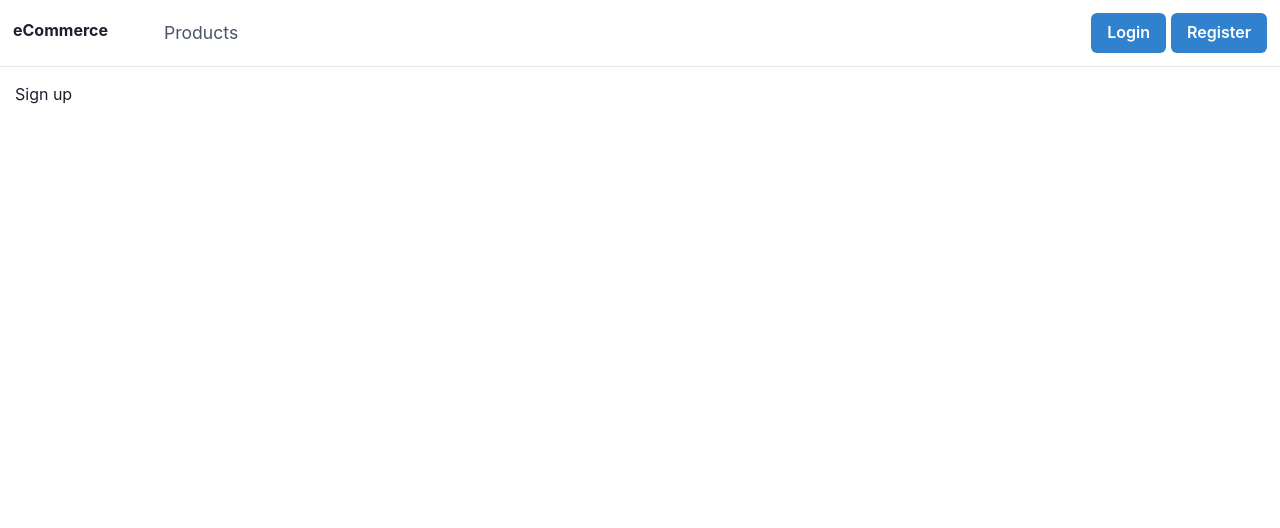
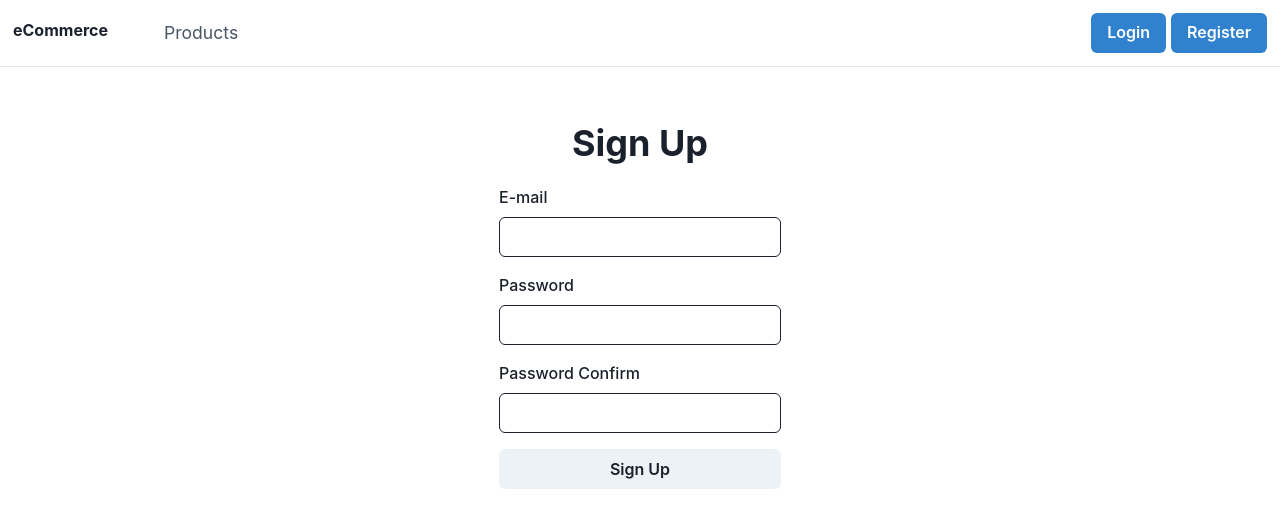
Before and after one commit to berksengul17/react-ecommerce-app, a React (Create React App) app in the folder client/: page /signup in a window 1280 px wide. Shown: the top 528 px of the page. Built offline with nearby package versions, Linux system fonts and the light colour scheme.

Commit message:
create sign up page

```diff
--- a/client/src/pages/Auth/SignUp/index.js
+++ b/client/src/pages/Auth/SignUp/index.js
@@ -1,5 +1,58 @@
+import React from "react";
+import {
+	Flex,
+	Box,
+	Heading,
+	FormControl,
+	FormLabel,
+	Input,
+	Button,
+} from "@chakra-ui/react";
+import { useFormik } from "formik";
+import validationSchema from "./validations";
+
 function SignUp() {
-	return <div>Sign up</div>;
+	const formik = useFormik({
+		initialValues: {
+			email: "",
+			password: "",
+			passwordConfirm: "",
+		},
+		onSubmit: (values, bag) => {
+			console.log(values);
+		},
+		validationSchema,
+	});
+	return (
+		<div>
+			<Flex align={"center"} width={"full"} justifyContent={"center"}>
+				<Box pt={10}>
+					<Box textAlign={"center"}>
+						<Heading>Sign Up</Heading>
+					</Box>
+					<Box my={5} textAlign={"left"}>
+						<form action='' onSubmit={() => {}}>
+							<FormControl>
+								<FormLabel>E-mail</FormLabel>
+								<Input name='email' />
+							</FormControl>
+							<FormControl mt={4}>
+								<FormLabel>Password</FormLabel>
+								<Input name='password' type={"password"} />
+							</FormControl>
+							<FormControl mt={4}>
+								<FormLabel>Password Confirm</FormLabel>
+								<Input name='password' type={"password"} />
+							</FormControl>
+							<Button mt={4} width={"full"} type={"submit"}>
+								Sign Up
+							</Button>
+						</form>
+					</Box>
+				</Box>
+			</Flex>
+		</div>
+	);
 }
 
 export default SignUp;
```
